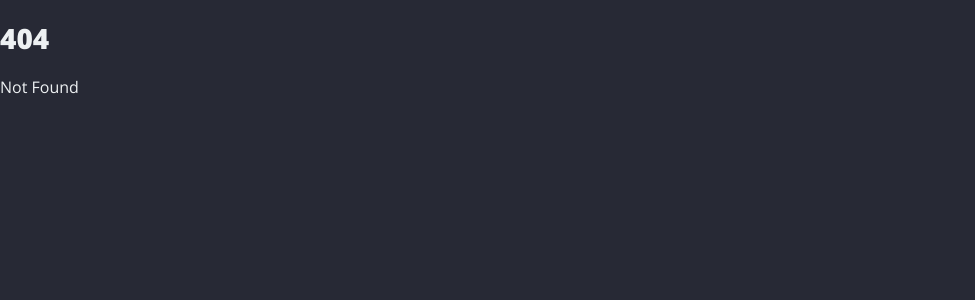
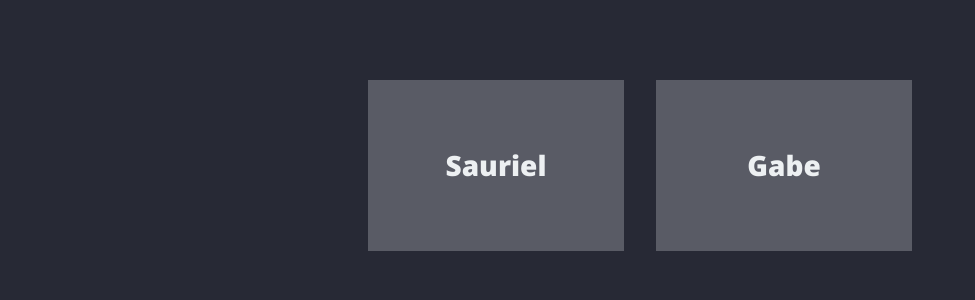
Before and after one commit to GabeTheCodeWitch/steckbriefe, a SvelteKit app: page / in a window 1280 px wide. Before the commit this address had no page. Shown: the top 300 px of the page, without its empty margins (0-975 px from the left). Built offline with nearby package versions, Linux system fonts and the light colour scheme.

Commit message:
ubersicht page

```diff
--- /dev/null
+++ b/src/routes/+page.svelte
@@ -0,0 +1,28 @@
+<div class="user-cards">
+  <a class="user-card" href="/sauriel"> <h1>Sauriel</h1> </a>
+  <a class="user-card" href="/gabe"> <h1>Gabe</h1> </a>
+</div>
+
+<style>
+  .user-cards {
+    margin: 5rem;
+    display: flex;
+    gap: 2em;
+    justify-content: center;
+    align-items: center;
+  }
+
+  .user-card {
+    width: 20vw;
+    aspect-ratio: 3/2;
+    background-color: var(--blur);
+    display: flex;
+    justify-content: center;
+    align-items: center;
+    transition: var(--animation);
+  }
+
+  .user-card:hover {
+    background-color: var(--transparent);
+  }
+</style>
--- a/src/routes/main.css
+++ b/src/routes/main.css
@@ -22,6 +22,7 @@ html {
 a {
   color: var(--font);
   cursor: pointer;
+  text-decoration: none;
 }
 
 h1 {
```
